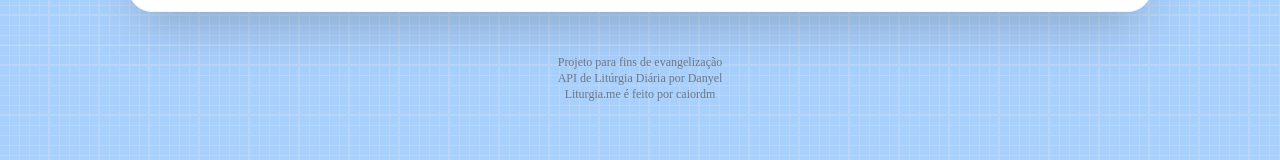
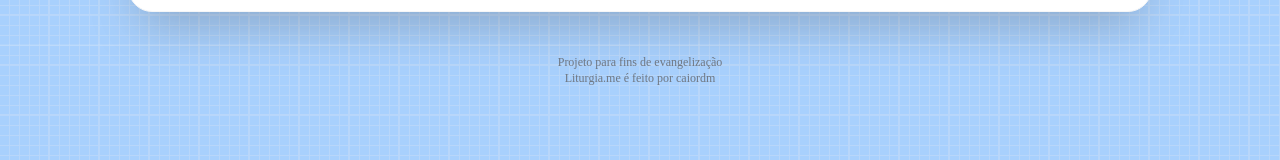
Before and after one commit to caiordm/liturgia.site, a SvelteKit app: page / in a window 1280 px wide. Shown: the part 584-744 px from the top of the page. Built offline with nearby package versions, Linux system fonts and the light colour scheme; a web font is replaced by a local one.

Commit message:
fix: some fixes

```diff
--- a/src/routes/+page.svelte
+++ b/src/routes/+page.svelte
@@ -70,12 +70,12 @@
         class="flex flex-col mt-8 items-center text-gray-600 text-xs border-t-2 border-gray-100 border-opacity-10 w-full pt-2 mb-4"
     >
         <span>Projeto para fins de evangelização</span>
-        <span
+        <!-- <span
             >API de Litúrgia Diária por <a
                 href="https://github.com/Dancrf/liturgia-diaria"
                 class="font-medium">Danyel</a
             ></span
-        >
+        > -->
         <span
             >Liturgia.me é feito por <a
                 href="github.com/caiordm"
```
